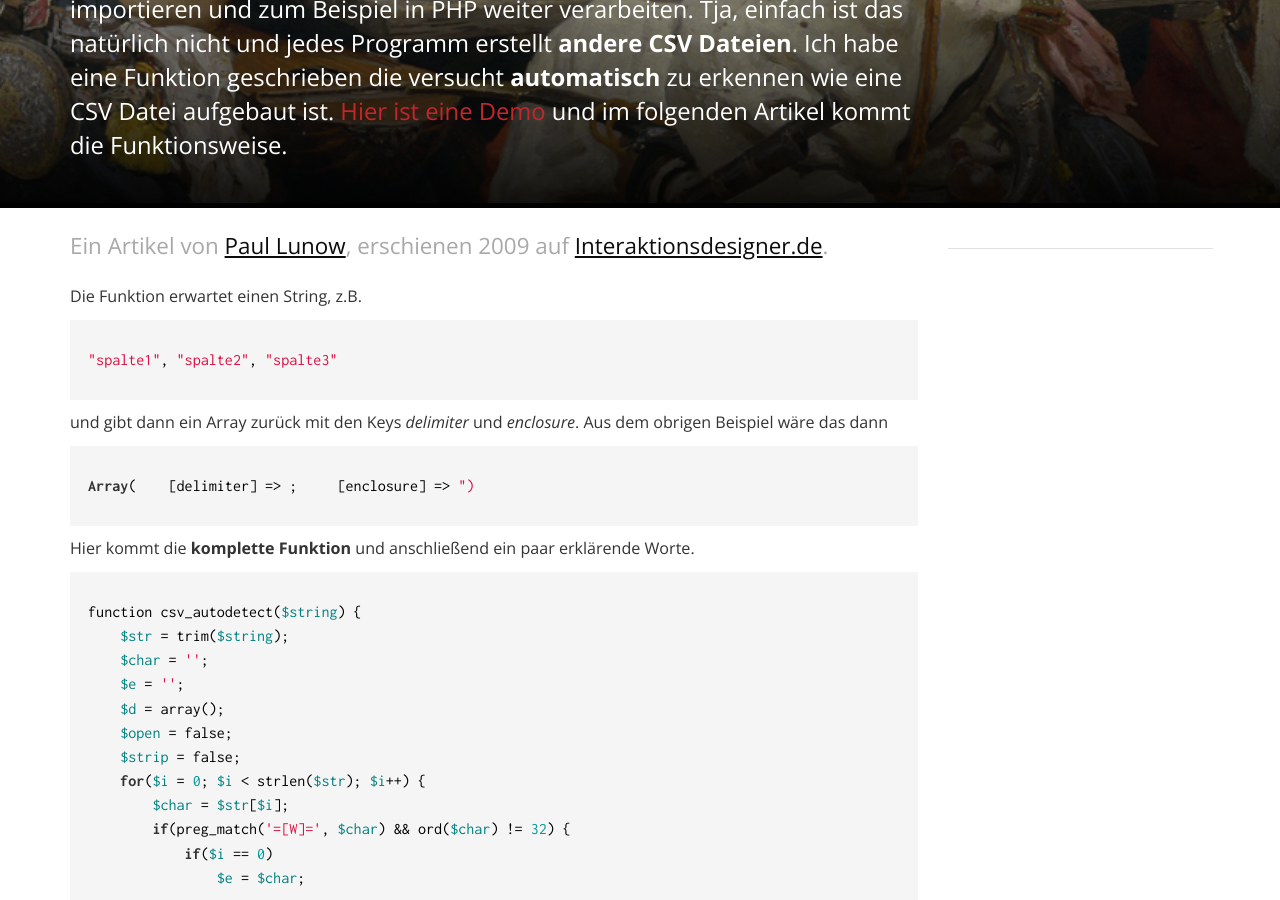
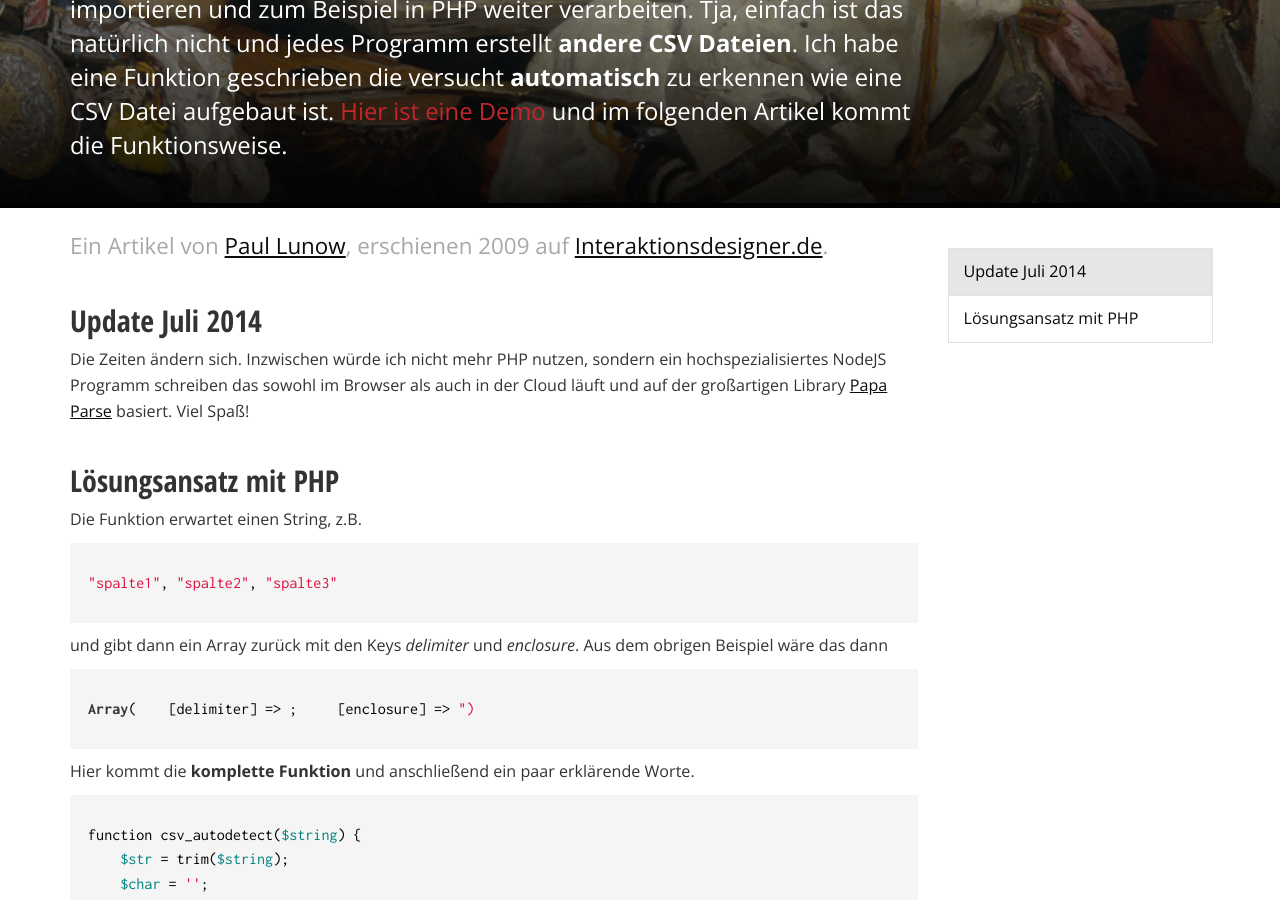
Before and after one commit to lunow/lunow.github.io, a Jekyll site: the page built from _posts/2009-02-25-automatisch-erkennen-wie-csv-dateien-aufgebaut-sind.md, in a window 1280 px wide and 900 px high, scrolled down 588 px. Built offline with Jekyll 4.4.1, drawn with Linux system fonts in a browser that asks for light colours; Markdown is read by kramdown in place of the engine named in the settings; comment, search, counter and statistics services are not loaded.

Commit message:
added papaparse hint

```diff
--- a/_posts/2009-02-25-automatisch-erkennen-wie-csv-dateien-aufgebaut-sind.md
+++ b/_posts/2009-02-25-automatisch-erkennen-wie-csv-dateien-aufgebaut-sind.md
@@ -8,6 +8,14 @@ categories: Entwicklung, PHP
 redirect_from: "2009/02/25/automatisch-erkennen-wie-csv-dateien-aufgebaut-sind/"
 
 ---
+
+
+## Update Juli 2014
+
+Die Zeiten ändern sich. Inzwischen würde ich nicht mehr PHP nutzen, sondern ein hochspezialisiertes NodeJS Programm schreiben das sowohl im Browser als auch in der Cloud läuft und auf der großartigen Library [Papa Parse](http://papaparse.com/) basiert. Viel Spaß!
+
+
+## Lösungsansatz mit PHP
 
 Die Funktion erwartet einen String, z.B.
 
```
